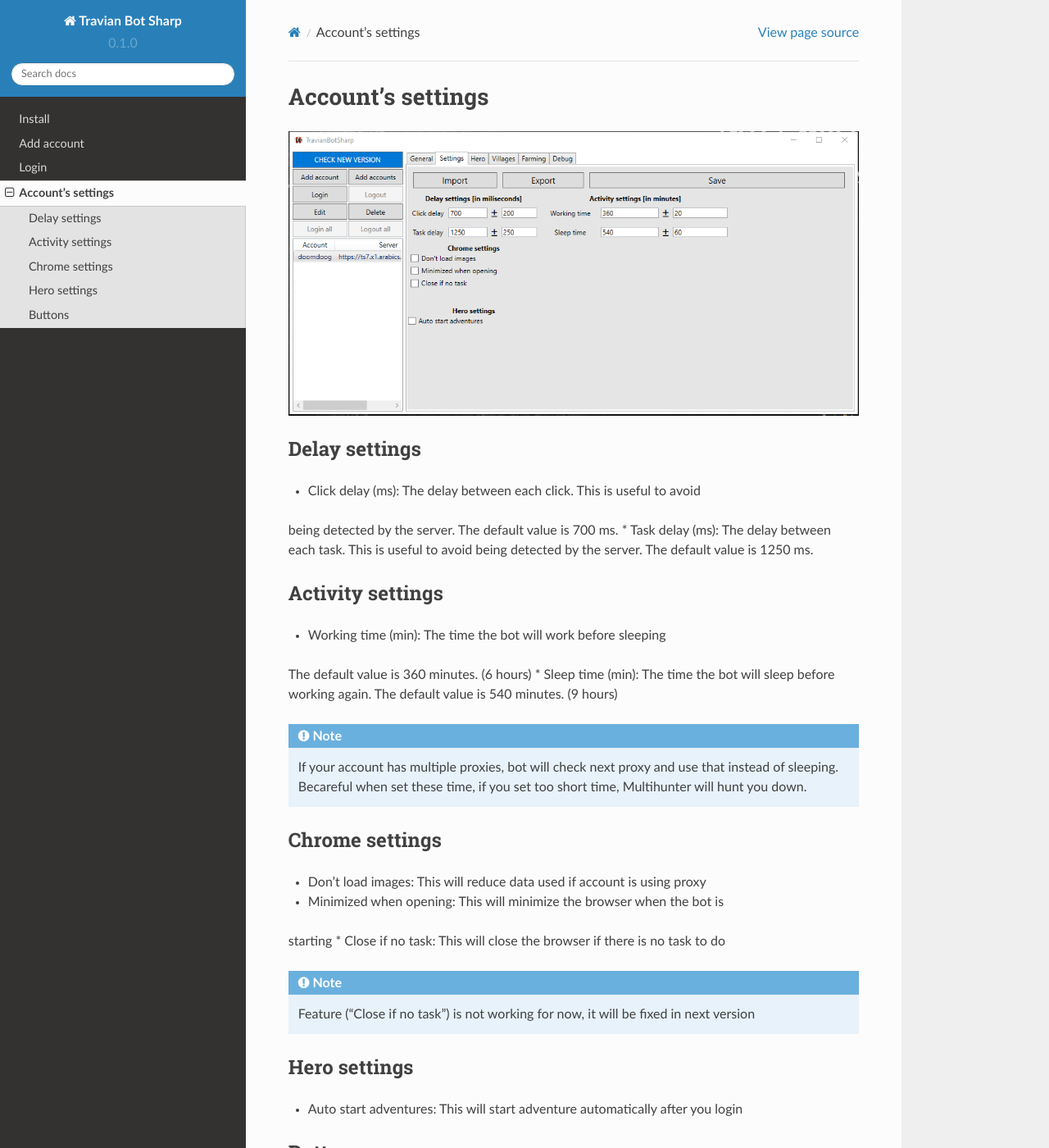
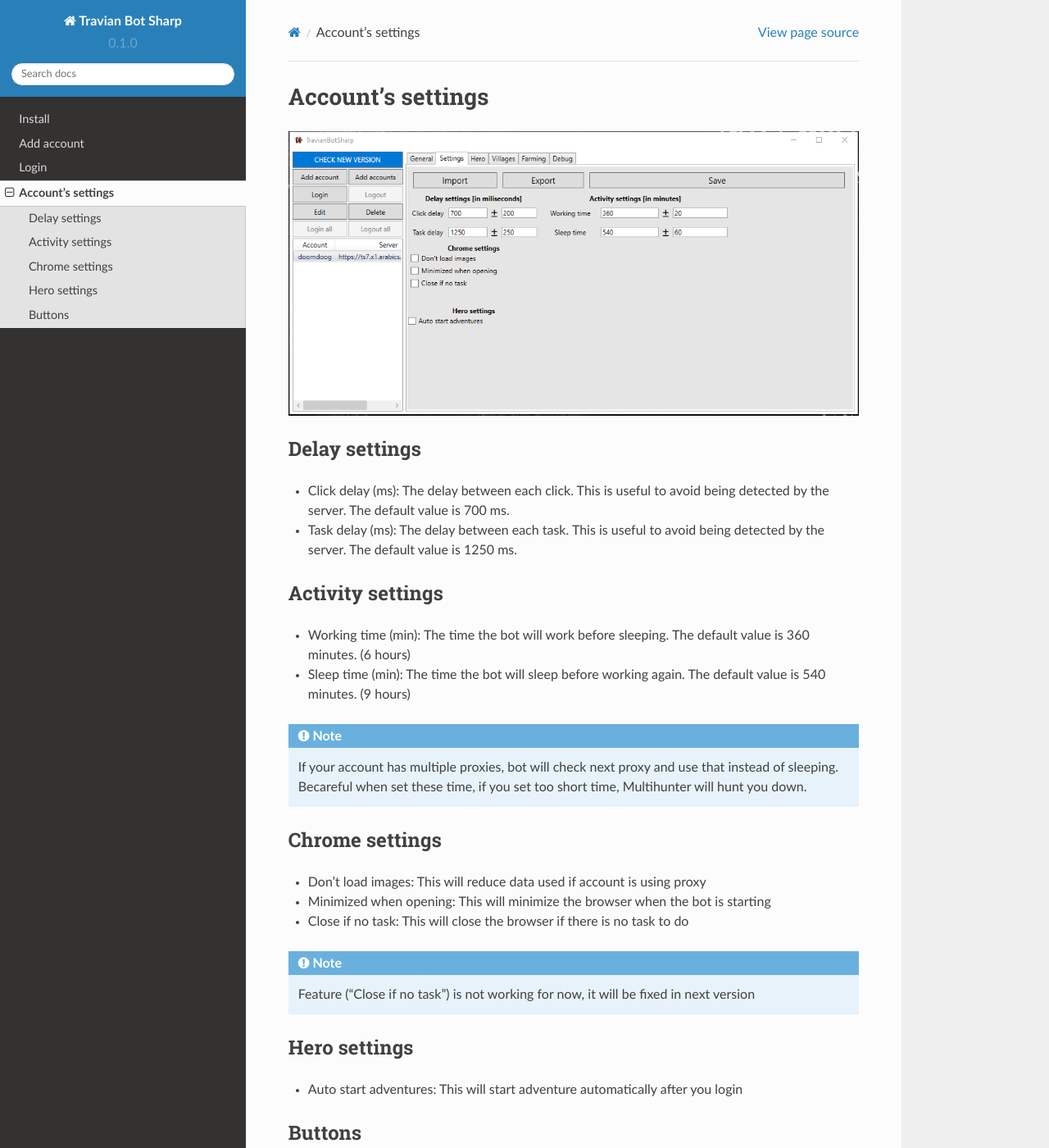
Before and after one commit to vinaghost/TBS-Docs, a Sphinx documentation site: the page built from docs/source/accountsetting.rst, in a window 1280 px wide and 1400 px high. Shown: the whole window at 82% size. Built offline with Sphinx 7.4.7 and the Read the Docs theme 2.0.0, drawn with Linux system fonts in a browser that asks for light colours.

Commit message:
fix format accoutn setting

```diff
--- a/docs/source/accountsetting.rst
+++ b/docs/source/accountsetting.rst
@@ -6,18 +6,15 @@
 
 Delay settings
 --------------
-* Click delay (ms): The delay between each click. This is useful to avoid
-being detected by the server. The default value is 700 ms.
-* Task delay (ms): The delay between each task. This is useful to avoid
-being detected by the server. The default value is 1250 ms.
+
+* Click delay (ms): The delay between each click. This is useful to avoid being detected by the server. The default value is 700 ms.
+* Task delay (ms): The delay between each task. This is useful to avoid being detected by the server. The default value is 1250 ms.
 
 Activity settings
 --------------
 
-* Working time (min): The time the bot will work before sleeping
-The default value is 360 minutes. (6 hours)
-* Sleep time (min): The time the bot will sleep before working again.
-The default value is 540 minutes. (9 hours)
+* Working time (min): The time the bot will work before sleeping. The default value is 360 minutes. (6 hours)
+* Sleep time (min): The time the bot will sleep before working again. The default value is 540 minutes. (9 hours)
 
 .. note::
     If your account has multiple proxies, bot will check next proxy and use that instead of sleeping.
@@ -27,8 +24,7 @@
 --------------
 
 * Don't load images: This will reduce data used if account is using proxy
-* Minimized when opening: This will minimize the browser when the bot is
-starting
+* Minimized when opening: This will minimize the browser when the bot is starting
 * Close if no task: This will close the browser if there is no task to do
 
 .. note::
```
